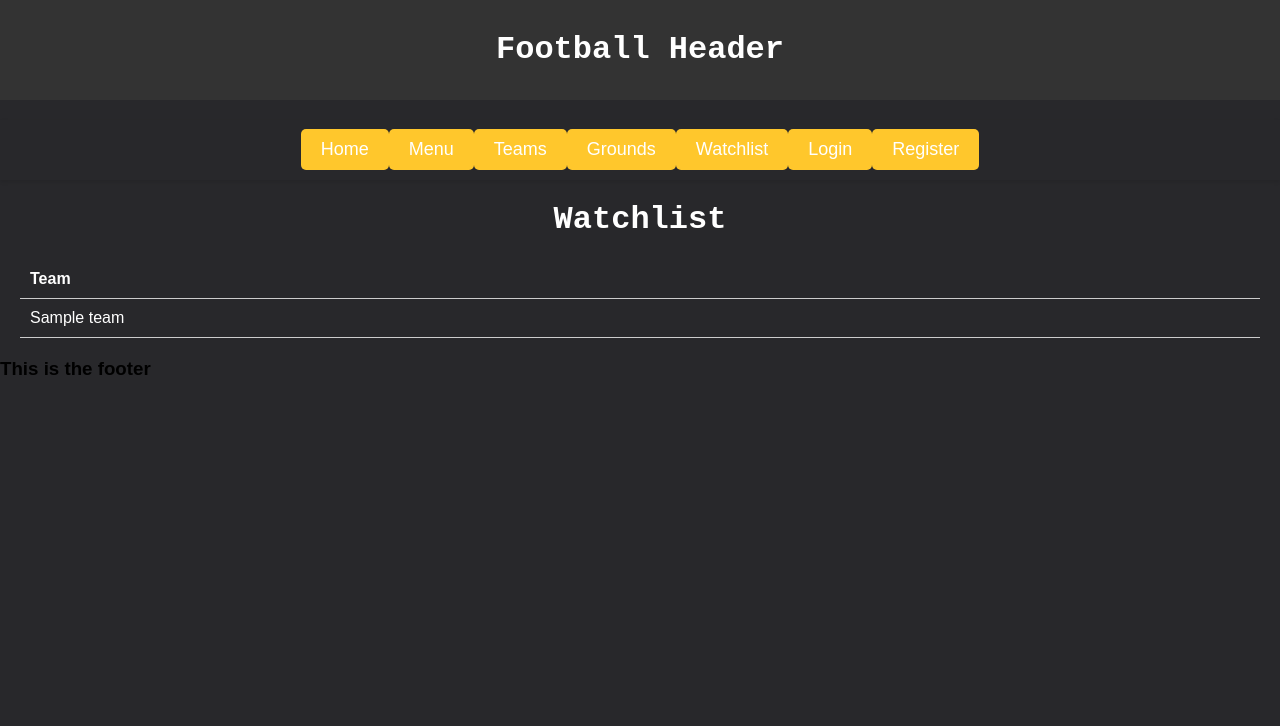
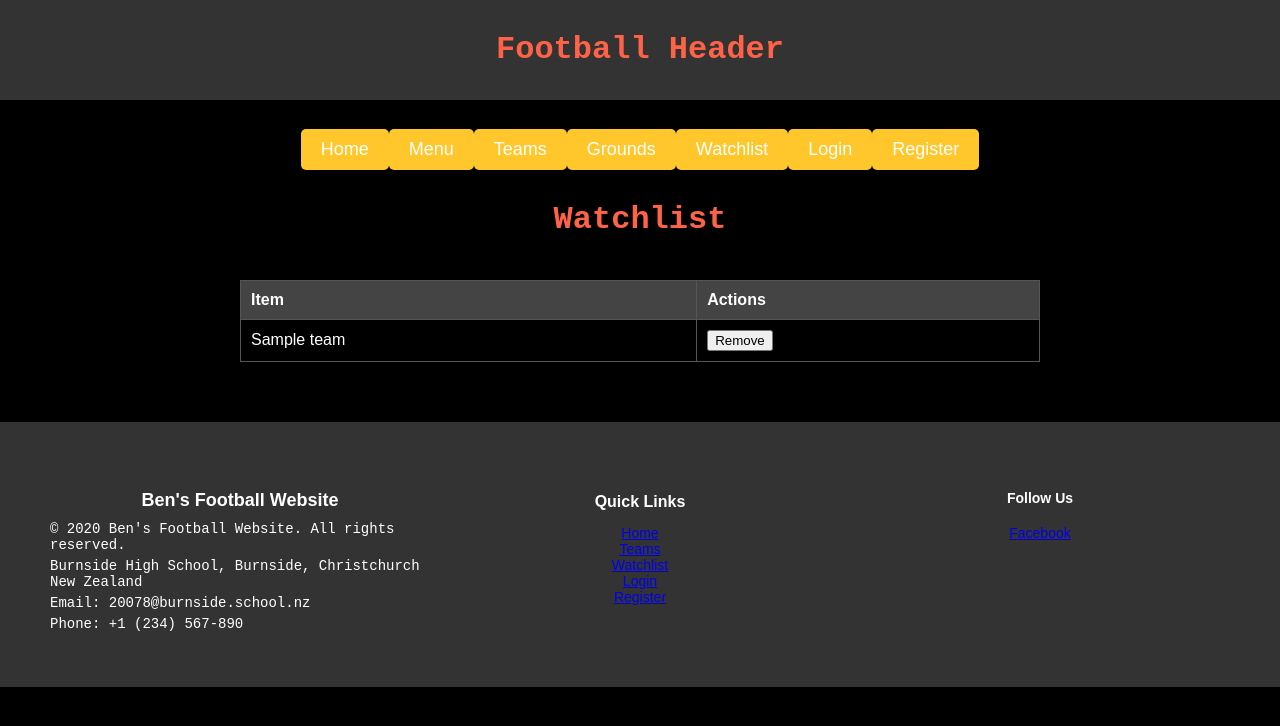
Before and after one commit to benworralll/football, a Flask app: template app/templates/watchlist.html in a window 1280 px wide. Shown: the top 726 px of the page. Run offline with Flask 3, Linux system fonts and the light colour scheme; the template is opened without the code that fills it: most values are stand-ins (such as "Sample title", 1, 10 or a date in 2020).

Commit message:
Upadted css for footer and header, updated the teams and the way they add to watchlist

```diff
--- a/app/routes.py
+++ b/app/routes.py
@@ -61,11 +61,11 @@ def register():
 @login_required
 def add_to_watchlist():
     team_id = request.form.get('team_id')
+    ground_id = request.form.get('ground_id')
 
-    # Check if the team exists
-    team = Team.query.get(team_id)
-    if not team:
-        flash('Invalid team selection', 'error')
+    # Validate inputs
+    if not team_id and not ground_id:
+        flash('Invalid selection', 'error')
         return redirect(url_for('menu'))
 
     # Get or create the user's watchlist
@@ -73,16 +73,25 @@ def add_to_watchlist():
     if not watchlist:
         watchlist = Watchlist(user_id=current_user.id)
         db.session.add(watchlist)
-        db.session.commit()  # Commit to get the watchlist ID
+        db.session.commit()
 
-    # Check if the team is already in the watchlist
-    watchlist_item = WatchlistItem.query.filter_by(watchlist_id=watchlist.id, team_id=team_id).first()
+    # Check if the team or ground is already in the watchlist
+    watchlist_item = WatchlistItem.query.filter_by(
+        watchlist_id=watchlist.id,
+        team_id=team_id,
+        ground_id=ground_id
+    ).first()
+
     if watchlist_item:
-        flash('Team is already in your watchlist!', 'info')
+        flash('Item is already in your watchlist!', 'info')
     else:
-        watchlist_item = WatchlistItem(watchlist_id=watchlist.id, team_id=team_id)
+        watchlist_item = WatchlistItem(
+            watchlist_id=watchlist.id,
+            team_id=team_id if team_id else None,
+            ground_id=ground_id if ground_id else None
+        )
         db.session.add(watchlist_item)
-        flash('Team added to Watchlist successfully!', 'success')
+        flash('Item added to Watchlist successfully!', 'success')
 
     db.session.commit()
     return redirect(url_for('menu'))
@@ -94,6 +103,43 @@ def view_watchlist():
     watchlist_items = WatchlistItem.query.filter_by(watchlist_id=watchlist.id).all() if watchlist else []
     return render_template('watchlist.html', watchlist_items=watchlist_items)
 
+@app.route('/remove_from_watchlist/<int:item_id>', methods=['POST'])
+@login_required
+def remove_from_watchlist(item_id):
+    watchlist_item = WatchlistItem.query.get(item_id)
+
+    if not watchlist_item:
+        flash('Item not found.', 'error')
+        return redirect(url_for('view_watchlist'))
+
+    print(f"Item found: {watchlist_item}")  # Debug line
+
+    if watchlist_item.watchlist.user_id != current_user.id:
+        flash('Unauthorized action.', 'error')
+        return redirect(url_for('view_watchlist'))
+
+    try:
+        db.session.delete(watchlist_item)
+        db.session.commit()
+        flash('Item removed from watchlist.', 'success')
+    except Exception as e:
+        db.session.rollback()
+        flash(f'Error removing item: {str(e)}', 'error')
+
+    return redirect(url_for('view_watchlist'))
+@app.route('/grounds', methods=['GET'])
+def grounds():
+    sort_by = request.args.get('sort_by', 'name')  # Default sort by name
+    if sort_by == 'name':
+        grounds = Ground.query.order_by(Ground.name).all()
+    elif sort_by == 'capacity':
+        grounds = Ground.query.order_by(Ground.capacity.desc()).all()
+    else:
+        grounds = Ground.query.order_by(Ground.name).all()
+
+    return render_template('grounds.html', grounds=grounds)
+
+
 @app.route('/logout')
 @login_required
 def logout():
--- a/app/static/css/style.css
+++ b/app/static/css/style.css
@@ -94,3 +94,124 @@ body {
   form {
     margin-top: 10px;
   }
+
+
+
+  body {
+    background-color: black;
+    color: white;
+    font-family: Arial, sans-serif;
+}
+
+header, footer {
+    background-color: #333;
+    padding: 10px;
+    text-align: center;
+}
+
+h1 {
+    color: #ff6347; /* Tomato color for the heading */
+}
+
+.watchlist-items {
+    margin: 20px auto;
+    padding: 20px;
+    max-width: 800px;
+}
+
+table {
+    width: 100%;
+    border-collapse: collapse;
+    margin-bottom: 20px;
+}
+
+th, td {
+    border: 1px solid #555;
+    padding: 10px;
+    text-align: left;
+}
+
+th {
+    background-color: #444;
+}
+
+tr:nth-child(even) {
+    background-color: #222;
+}
+
+tr:hover {
+    background-color: #555;
+}
+
+.remove-btn {
+    background-color: #ff6347; /* Tomato color for the button */
+    border: none;
+    color: white;
+    padding: 5px 10px;
+    text-align: center;
+    text-decoration: none;
+    display: inline-block;
+    font-size: 14px;
+    margin: 4px 2px;
+    cursor: pointer;
+    border-radius: 4px;
+}
+
+.remove-btn:hover {
+    background-color: #ff4500; /* Darker orange on hover */
+}
+
+
+
+footer {
+  background-color: #333; /* Black background */
+  color: #fff; /* White text */
+  padding: 20px;
+  text-align: center;
+  font-size: 14px;
+}
+
+.footer-content {
+  display: flex;
+  justify-content: space-between;
+  flex-wrap: wrap;
+  max-width: 1200px;
+  margin: 0 auto;
+}
+
+.footer-left, .footer-middle, .footer-right {
+  flex: 1;
+  margin: 10px;
+}
+
+.footer-left h3 {
+  margin-bottom: 10px;
+  font-size: 18px;
+  font-weight: bold;
+}
+
+.footer-left p {
+  margin: 5px 0;
+}
+
+.footer-left a {
+  color: #fff;
+  text-decoration: none;
+}
+
+.footer-left a:hover {
+  text-decoration: underline;
+}
+
+.footer-middle h4 {
+  font-size: 16px;
+  margin-bottom: 10px;
+  font-weight: bold;
+}
+
+.footer-middle ul {
+  list-style: none;
+  padding: 0;
+}
+
+.footer-middle ul li {
--- a/app/templates/footer.html
+++ b/app/templates/footer.html
@@ -1 +1,38 @@
-<h3> This is the footer</h3>
+<!DOCTYPE html>
+<html lang="en">
+<head>
+    <meta charset="UTF-8">
+    <meta name="viewport" content="width=device-width, initial-scale=1.0">
+    <link rel="stylesheet" href="{{ url_for('static', filename='css/style.css') }}">
+    <title>Footer</title>
+</head>
+<body>
+    <footer>
+        <div class="footer-content">
+            <div class="footer-left">
+                <h3>Ben's Football Website</h3>
+                <p>&copy; {{ current_year }} Ben's Football Website. All rights reserved.</p>
+                <p>Burnside High School, Burnside, Christchurch New Zealand</p>
+                <p>Email: <a href="mailto:20078@burnside.school.nz">20078@burnside.school.nz</a></p>
+                <p>Phone: +1 (234) 567-890</p>
+            </div>
+            <div class="footer-middle">
+                <h4>Quick Links</h4>
+                <ul>
+                    <li><a href="{{ url_for('home') }}">Home</a></li>
+                    <li><a href="{{ url_for('menu') }}">Teams</a></li>
+                    <li><a href="{{ url_for('view_watchlist') }}">Watchlist</a></li>
+                    <li><a href="{{ url_for('login') }}">Login</a></li>
+                    <li><a href="{{ url_for('register') }}">Register</a></li>
+                </ul>
+            </div>
+            <div class="footer-right">
+                <h4>Follow Us</h4>
+                <div class="social-media">
+                    <a href="https://facebook.com/burnside" target="_blank">Facebook</a>
+                </div>
+            </div>
+        </div>
+    </footer>
+</body>
+</html>
--- a/app/templates/watchlist.html
+++ b/app/templates/watchlist.html
@@ -20,19 +20,25 @@
                 <table>
                     <thead>
                         <tr>
-                            <th>Team</th>
+                            <th>Item</th>
+                            <th>Actions</th>
                         </tr>
                     </thead>
                     <tbody>
                         {% for item in watchlist_items %}
                             <tr>
-                                <td>{{ item.team.name }}</td>
+                                <td>{{ item.team.name if item.team else item.ground.name }}</td>
+                                <td>
+                                    <form action="{{ url_for('remove_from_watchlist', item_id=item.id) }}" method="post" style="display:inline;">
+                                        <button type="submit" class="btn btn-danger">Remove</button>
+                                    </form>
+                                </td>
                             </tr>
                         {% endfor %}
                     </tbody>
                 </table>
             {% else %}
-                <p>You have no teams in your watchlist.</p>
+                <p>Your watchlist is empty.</p>
             {% endif %}
         </div>
     </main>
```
Also changed, not shown: app/models.py (+7 -3 lines), app/templates/grounds.html (+22 -4 lines), app/football.db.
